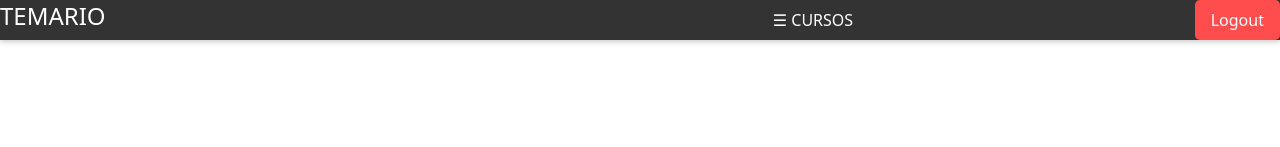
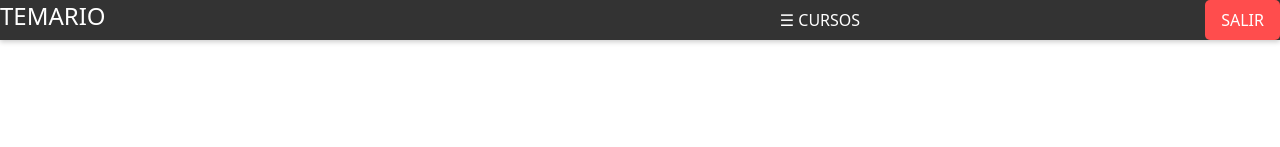
Before and after one commit to adanfrancisco/temarios, a React (Vite) app: page /temario in a window 1280 px wide. Shown: the top 147 px of the page. Built offline with nearby package versions, Linux system fonts and the light colour scheme.

Commit message:
Cambie logout por salir

```diff
--- a/src/pages/temario/NavBar.jsx
+++ b/src/pages/temario/NavBar.jsx
@@ -72,7 +72,7 @@ const NavBar = ({ apellido }) => {
       </div>
 
       <button onClick={handleLogout} className={styles.logoutButton}>
-        Logout
+        SALIR
       </button>
     </nav>
 
```
